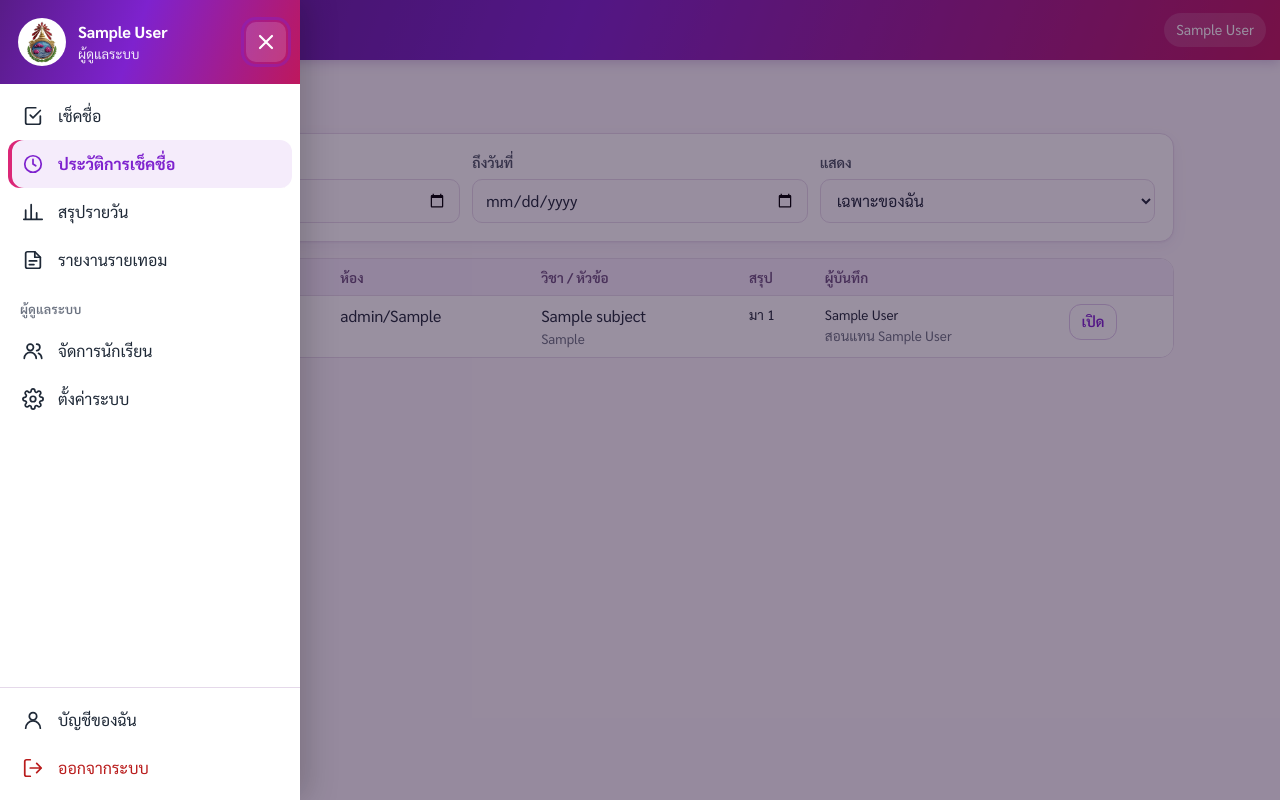
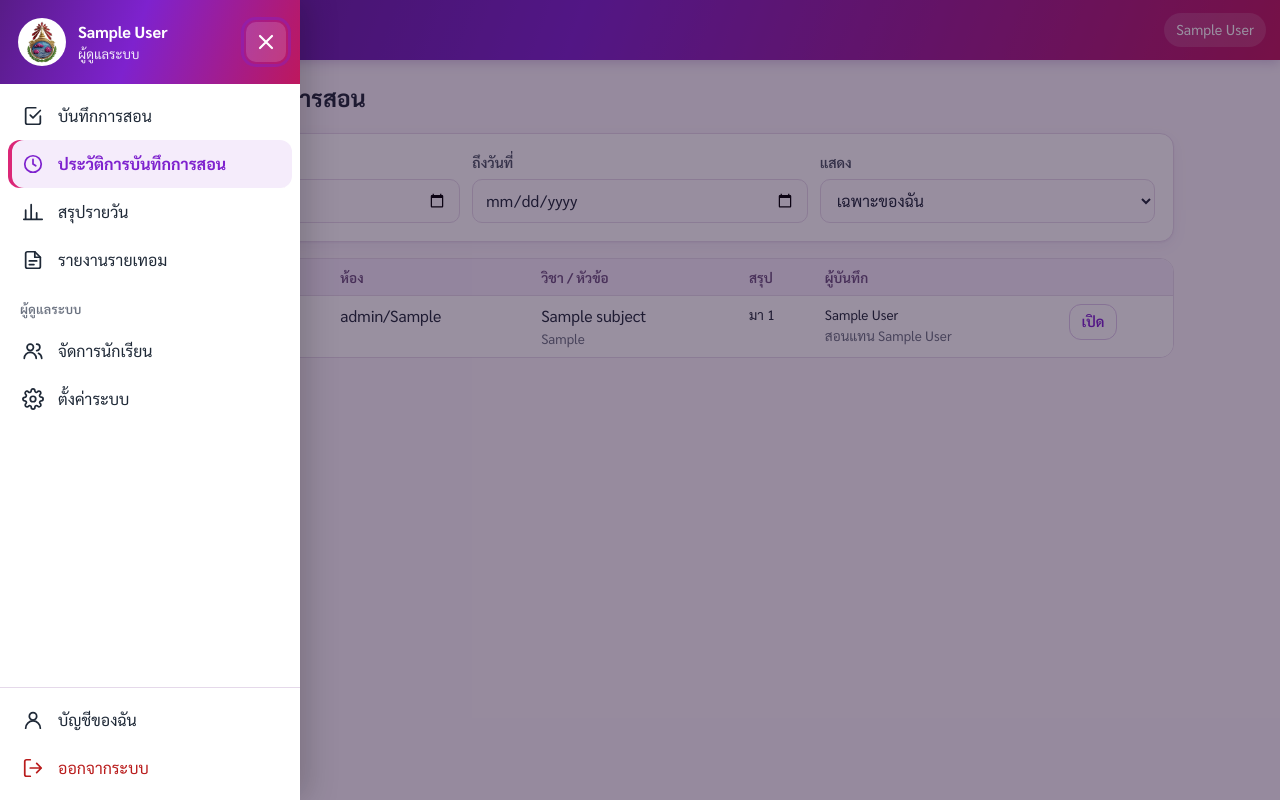
Before and after one commit to Plangtaipho/Nongsawan-attendance-webapp, a FastAPI app: page /history in a window 1280 px wide, after a click that opens the changed part. Run offline with FastAPI, Linux system fonts and the light colour scheme; the visitor is signed in with stand-in values (Sample User, id 1); tables that the repository leaves empty hold one stand-in row (values such as "Sample post").

Commit message:
Wording: บันทึกการสอน instead of เช็คชื่อ throughout
Co-Authored-By: Claude Opus 5.5 <noreply@anthropic.com>
Claude-Session: https://claude.ai/code/session_018i1jJ8H6ugtcrqYhK6Msjv

```diff
--- a/app/routers/attendance.py
+++ b/app/routers/attendance.py
@@ -125,7 +125,7 @@ def get_session(
 def save_session(body: SessionIn, db: Session = Depends(get_db), user: User = Depends(get_current_user)):
     """Create the check for a classroom/date/period, or update it if it already exists."""
     if body.session_date > today():
-        raise HTTPException(status.HTTP_400_BAD_REQUEST, "ไม่สามารถเช็คชื่อล่วงหน้าได้")
+        raise HTTPException(status.HTTP_400_BAD_REQUEST, "ไม่สามารถบันทึกการสอนล่วงหน้าได้")
     term = term_for_date(db, body.session_date)
     if term is None:
         raise HTTPException(status.HTTP_400_BAD_REQUEST, "วันที่นี้ไม่อยู่ในช่วงเทอมใด กรุณาให้ผู้ดูแลระบบตั้งค่าเทอม")
@@ -161,7 +161,7 @@ def save_session(body: SessionIn, db: Session = Depends(get_db), user: User = De
         )
         db.add(s)
     elif not can_edit(user, s):
-        raise HTTPException(status.HTTP_403_FORBIDDEN, "คาบนี้ครูท่านอื่นเช็คชื่อไว้แล้ว แก้ไขได้เฉพาะผู้บันทึกหรือผู้ดูแลระบบ")
+        raise HTTPException(status.HTTP_403_FORBIDDEN, "คาบนี้ครูท่านอื่นบันทึกไว้แล้ว แก้ไขได้เฉพาะผู้บันทึกหรือผู้ดูแลระบบ")
 
     before = {r.student_id: r.status.value for r in s.records} if not created else {}
     s.term_id, s.subject_id = term.id, body.subject_id
@@ -252,7 +252,7 @@ def list_sessions(
 def delete_session(session_id: int, admin: User = Depends(require_admin), db: Session = Depends(get_db)):
     s = db.scalar(select(AttendanceSession).options(selectinload(AttendanceSession.records)).where(AttendanceSession.id == session_id))
     if s is None:
-        raise HTTPException(status.HTTP_404_NOT_FOUND, "ไม่พบรายการเช็คชื่อ")
+        raise HTTPException(status.HTTP_404_NOT_FOUND, "ไม่พบรายการบันทึกการสอน")
     audit.log(
         db, admin, "delete", "attendance_session", s.id,
         {
--- a/app/static/js/attendance.js
+++ b/app/static/js/attendance.js
@@ -166,7 +166,7 @@ async function load() {
     renderList();
     els.sheet.classList.remove("hidden");
     els.savebar.classList.toggle("hidden", readOnly || students.length === 0);
-    els.save.textContent = s ? "บันทึกการแก้ไข" : "บันทึกการเช็คชื่อ";
+    els.save.textContent = s ? "บันทึกการแก้ไข" : "บันทึกการสอน";
   } catch (e) {
     if (seq === loadSeq) toast(e.message, "error");
   } finally {
@@ -201,7 +201,7 @@ async function save() {
 }
 
 function confirmDiscard() {
-  return !dirty || confirm("ยังไม่ได้บันทึกการเช็คชื่อ ต้องการเปลี่ยนโดยไม่บันทึกหรือไม่?");
+  return !dirty || confirm("ยังไม่ได้บันทึกการสอน ต้องการเปลี่ยนโดยไม่บันทึกหรือไม่?");
 }
 
 for (const el of [els.date, els.room, els.period]) {
--- a/app/static/js/dashboard.js
+++ b/app/static/js/dashboard.js
@@ -16,7 +16,7 @@ async function load() {
     if (!dateEl.value) dateEl.value = d.date;
     const t = d.totals;
     document.getElementById("d-stats").replaceChildren(
-      stat(d.session_count, "คาบที่เช็คแล้ว"),
+      stat(d.session_count, "คาบที่บันทึกแล้ว"),
       stat(d.attendance_rate === null ? "-" : d.attendance_rate + "%", "อัตราเข้าเรียน"),
       stat(t.present, "มา"),
       stat(t.leave, "ลา"),
--- a/app/static/js/reports.js
+++ b/app/static/js/reports.js
@@ -31,7 +31,7 @@ document.getElementById("r-show").addEventListener("click", async (e) => {
   try {
     const r = await withBusy(e.currentTarget, () => api("/api/reports/term?" + q));
     document.getElementById("r-caption").textContent =
-      `${r.classroom.name} · ${r.subject.code} ${r.subject.name} · ภาคเรียนที่ ${r.term.term_no}/${r.term.academic_year} · เช็คชื่อแล้ว ${r.sessions.length} คาบ`;
+      `${r.classroom.name} · ${r.subject.code} ${r.subject.name} · ภาคเรียนที่ ${r.term.term_no}/${r.term.academic_year} · บันทึกแล้ว ${r.sessions.length} คาบ`;
     document.getElementById("r-body").replaceChildren(...r.students.map((s) => h("tr", {},
       h("td", {}, s.number ?? "-"),
       h("td", {}, s.name),
--- a/app/templates/account.html
+++ b/app/templates/account.html
@@ -14,4 +14,4 @@
   <button class="btn" type="submit">บันทึกรหัสผ่านใหม่</button>
 </form>
 {% endblock %}
-{% block scripts %}<script src="/static/js/account.js?v=7"></script>{% endblock %}
+{% block scripts %}<script src="/static/js/account.js?v=8"></script>{% endblock %}
--- a/app/templates/admin/settings.html
+++ b/app/templates/admin/settings.html
@@ -33,4 +33,4 @@
   </form>
 </dialog>
 {% endblock %}
-{% block scripts %}<script src="/static/js/admin_settings.js?v=7"></script>{% endblock %}
+{% block scripts %}<script src="/static/js/admin_settings.js?v=8"></script>{% endblock %}
--- a/app/templates/admin/students.html
+++ b/app/templates/admin/students.html
@@ -70,4 +70,4 @@
   </form>
 </dialog>
 {% endblock %}
-{% block scripts %}<script src="/static/js/admin_students.js?v=7"></script>{% endblock %}
+{% block scripts %}<script src="/static/js/admin_students.js?v=8"></script>{% endblock %}
--- a/app/templates/base.html
+++ b/app/templates/base.html
@@ -8,7 +8,7 @@
   <link rel="preconnect" href="https://fonts.googleapis.com">
   <link rel="preconnect" href="https://fonts.gstatic.com" crossorigin>
   <link rel="stylesheet" href="https://fonts.googleapis.com/css2?family=Sarabun:wght@400;600;700&display=swap">
-  <link rel="stylesheet" href="/static/css/app.css?v=7">
+  <link rel="stylesheet" href="/static/css/app.css?v=8">
   {% if logo_url %}<link rel="icon" href="{{ logo_url }}">{% endif %}
   <meta name="theme-color" content="#6b21a8">
   {% block head %}{% endblock %}
@@ -33,8 +33,8 @@
       <button id="menu-close" class="drawer-close" type="button" aria-label="ปิดเมนู"><svg viewBox="0 0 24 24" aria-hidden="true"><path d="M6 6l12 12M18 6L6 18"/></svg></button>
     </div>
     <div class="drawer-group">
-      <a href="/" class="{{ 'active' if active == 'attendance' }}"><svg class="ico" viewBox="0 0 24 24" aria-hidden="true"><path d="M9 11l3 3 8-8"/><path d="M20 12v7a2 2 0 0 1-2 2H6a2 2 0 0 1-2-2V5a2 2 0 0 1 2-2h9"/></svg><span>เช็คชื่อ</span></a>
-      <a href="/history" class="{{ 'active' if active == 'history' }}"><svg class="ico" viewBox="0 0 24 24" aria-hidden="true"><circle cx="12" cy="12" r="9"/><path d="M12 7v5l3 2"/></svg><span>ประวัติการเช็คชื่อ</span></a>
+      <a href="/" class="{{ 'active' if active == 'attendance' }}"><svg class="ico" viewBox="0 0 24 24" aria-hidden="true"><path d="M9 11l3 3 8-8"/><path d="M20 12v7a2 2 0 0 1-2 2H6a2 2 0 0 1-2-2V5a2 2 0 0 1 2-2h9"/></svg><span>บันทึกการสอน</span></a>
+      <a href="/history" class="{{ 'active' if active == 'history' }}"><svg class="ico" viewBox="0 0 24 24" aria-hidden="true"><circle cx="12" cy="12" r="9"/><path d="M12 7v5l3 2"/></svg><span>ประวัติการบันทึกการสอน</span></a>
       <a href="/dashboard" class="{{ 'active' if active == 'dashboard' }}"><svg class="ico" viewBox="0 0 24 24" aria-hidden="true"><path d="M4 20V10M10 20V4M16 20v-7M22 20H2"/></svg><span>สรุปรายวัน</span></a>
       <a href="/reports" class="{{ 'active' if active == 'reports' }}"><svg class="ico" viewBox="0 0 24 24" aria-hidden="true"><path d="M14 3H6a2 2 0 0 0-2 2v14a2 2 0 0 0 2 2h12a2 2 0 0 0 2-2V9z"/><path d="M14 3v6h6M8 13h8M8 17h5"/></svg><span>รายงานรายเทอม</span></a>
     </div>
@@ -55,7 +55,7 @@
     {% block content %}{% endblock %}
   </main>
   <div id="toast" role="status" aria-live="polite"></div>
-  <script src="/static/js/api.js?v=7"></script>
+  <script src="/static/js/api.js?v=8"></script>
   {% block scripts %}{% endblock %}
 </body>
 </html>
--- a/app/templates/history.html
+++ b/app/templates/history.html
@@ -1,7 +1,7 @@
 {% extends "base.html" %}
-{% block title %}ประวัติการเช็คชื่อ{% endblock %}
+{% block title %}ประวัติการบันทึกการสอน{% endblock %}
 {% block content %}
-<h1>ประวัติการเช็คชื่อ</h1>
+<h1>ประวัติการบันทึกการสอน</h1>
 <section class="card">
   <div class="grid grid-3">
     <div><label for="h-from">ตั้งแต่วันที่</label><input id="h-from" type="date"></div>
@@ -20,7 +20,7 @@
     <tbody id="h-body"></tbody>
   </table>
 </div>
-<div id="h-empty" class="empty hidden">ยังไม่มีการเช็คชื่อในช่วงนี้</div>
+<div id="h-empty" class="empty hidden">ยังไม่มีการบันทึกการสอนในช่วงนี้</div>
 <div class="center mt-2"><button id="h-more" class="btn btn-secondary hidden" type="button">โหลดเพิ่ม</button></div>
 {% endblock %}
-{% block scripts %}<script src="/static/js/history.js?v=7"></script>{% endblock %}
+{% block scripts %}<script src="/static/js/history.js?v=8"></script>{% endblock %}
--- a/app/templates/login.html
+++ b/app/templates/login.html
@@ -20,4 +20,4 @@
   </form>
 </div>
 {% endblock %}
-{% block scripts %}<script src="/static/js/login.js?v=7"></script>{% endblock %}
+{% block scripts %}<script src="/static/js/login.js?v=8"></script>{% endblock %}
--- a/app/templates/report_print.html
+++ b/app/templates/report_print.html
@@ -7,7 +7,7 @@
   <link rel="preconnect" href="https://fonts.googleapis.com">
   <link rel="preconnect" href="https://fonts.gstatic.com" crossorigin>
   <link rel="stylesheet" href="https://fonts.googleapis.com/css2?family=Sarabun:wght@400;600;700&display=swap">
-  <link rel="stylesheet" href="/static/css/print.css?v=7">
+  <link rel="stylesheet" href="/static/css/print.css?v=8">
 </head>
 <body>
   <div class="toolbar no-print">
@@ -75,7 +75,7 @@
         {% for s in sessions %}
         <tr><td class="c-i">{{ loop.index }}</td><td class="c-date">{{ s.date|thai_date }}</td><td class="c-p">{{ s.period_no }}</td><td>{{ s.topic or '-' }}</td><td>{{ s.activity or '' }}</td><td class="c-t">{{ s.teacher }}{% if s.substitute_for %}<br><small>(สอนแทน {{ s.substitute_for }})</small>{% endif %}</td></tr>
         {% else %}
-        <tr><td colspan="6" class="empty">ยังไม่มีการเช็คชื่อในเทอมนี้</td></tr>
+        <tr><td colspan="6" class="empty">ยังไม่มีการบันทึกการสอนในเทอมนี้</td></tr>
         {% endfor %}
       </tbody>
     </table>
@@ -85,6 +85,6 @@
     </div>
     <p class="printed">พิมพ์เมื่อ {{ printed_on }} โดย {{ user.full_name }}</p>
   </section>
-  <script src="/static/js/print.js?v=7"></script>
+  <script src="/static/js/print.js?v=8"></script>
 </body>
 </html>
--- a/app/templates/reports.html
+++ b/app/templates/reports.html
@@ -24,4 +24,4 @@
   </div>
 </div>
 {% endblock %}
-{% block scripts %}<script src="/static/js/reports.js?v=7"></script>{% endblock %}
+{% block scripts %}<script src="/static/js/reports.js?v=8"></script>{% endblock %}
```
Also changed, not shown: app/routers/admin.py (+5 -5 lines), app/static/js/admin_settings.js (+4 -4 lines), app/templates/attendance.html (+4 -4 lines), app/templates/dashboard.html (+4 -4 lines), docs/TEACHER_GUIDE.md (+4 -4 lines).
